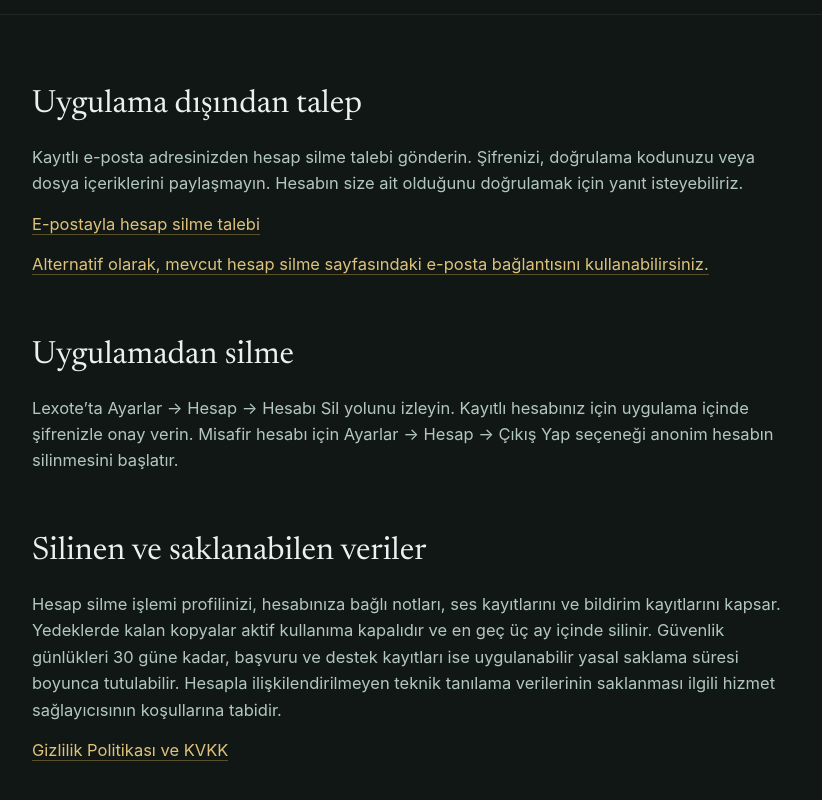
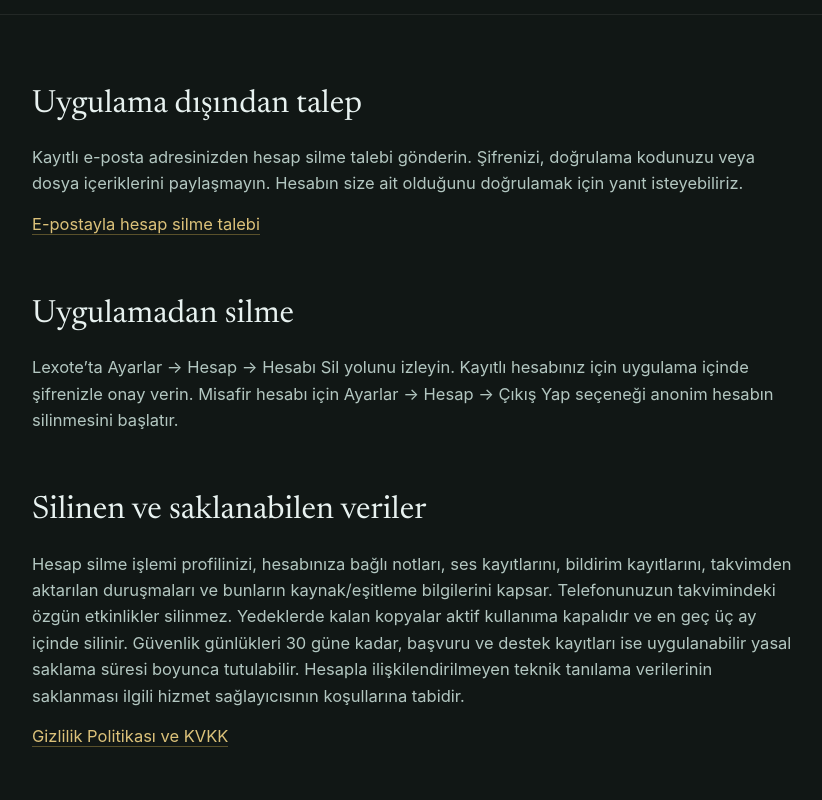
Before and after one commit to eyupz/lexote-landing, a plain HTML site: page hesap-silme.html in a window 1280 px wide. Shown: the part 378-1178 px from the top of the page, without its empty margins (28-850 px from the left). Drawn offline with Linux system fonts and the light colour scheme.

Commit message:
Remove retired deletion-site link and clarify imported calendar data deletion

```diff
--- a/hesap-silme.html
+++ b/hesap-silme.html
@@ -25,11 +25,10 @@
         <h2>Uygulama dışından talep</h2>
         <p>Kayıtlı e-posta adresinizden hesap silme talebi gönderin. Şifrenizi, doğrulama kodunuzu veya dosya içeriklerini paylaşmayın. Hesabın size ait olduğunu doğrulamak için yanıt isteyebiliriz.</p>
         <p><a href="mailto:info@lexote.com.tr?subject=Lexote%20hesap%20silme%20talebi">E-postayla hesap silme talebi</a></p>
-        <p><a href="https://lexote-privacy.tiiny.site/">Alternatif olarak, mevcut hesap silme sayfasındaki e-posta bağlantısını kullanabilirsiniz.</a></p>
         <h2>Uygulamadan silme</h2>
         <p>Lexote’ta Ayarlar → Hesap → Hesabı Sil yolunu izleyin. Kayıtlı hesabınız için uygulama içinde şifrenizle onay verin. Misafir hesabı için Ayarlar → Hesap → Çıkış Yap seçeneği anonim hesabın silinmesini başlatır.</p>
         <h2>Silinen ve saklanabilen veriler</h2>
-        <p>Hesap silme işlemi profilinizi, hesabınıza bağlı notları, ses kayıtlarını ve bildirim kayıtlarını kapsar. Yedeklerde kalan kopyalar aktif kullanıma kapalıdır ve en geç üç ay içinde silinir. Güvenlik günlükleri 30 güne kadar, başvuru ve destek kayıtları ise uygulanabilir yasal saklama süresi boyunca tutulabilir. Hesapla ilişkilendirilmeyen teknik tanılama verilerinin saklanması ilgili hizmet sağlayıcısının koşullarına tabidir.</p>
+        <p>Hesap silme işlemi profilinizi, hesabınıza bağlı notları, ses kayıtlarını, bildirim kayıtlarını, takvimden aktarılan duruşmaları ve bunların kaynak/eşitleme bilgilerini kapsar. Telefonunuzun takvimindeki özgün etkinlikler silinmez. Yedeklerde kalan kopyalar aktif kullanıma kapalıdır ve en geç üç ay içinde silinir. Güvenlik günlükleri 30 güne kadar, başvuru ve destek kayıtları ise uygulanabilir yasal saklama süresi boyunca tutulabilir. Hesapla ilişkilendirilmeyen teknik tanılama verilerinin saklanması ilgili hizmet sağlayıcısının koşullarına tabidir.</p>
         <p><a href="/privacy.html">Gizlilik Politikası ve KVKK</a></p>
       </div>
     </div>
```
Also changed, not shown: en/delete-account.html (+1 -2 lines).
